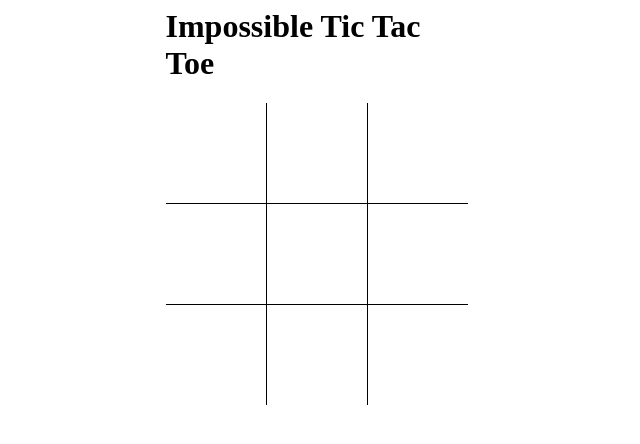
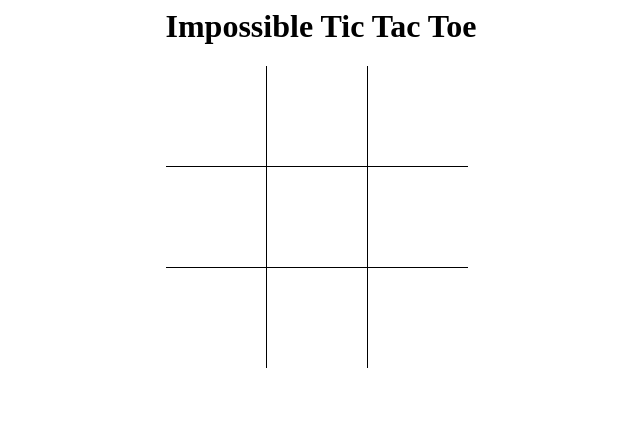
Before and after one commit to jmoon90/tic-tac-toe, a plain HTML site: page index.html in a window 1280 px wide. Shown: the whole page, without its empty margins (322-962 px from the left). Drawn offline with nearby package versions, Linux system fonts and the light colour scheme.

Commit message:
Add a separate width for the title

```diff
--- a/tic_tac_toe.css
+++ b/tic_tac_toe.css
@@ -29,3 +29,7 @@
     clear: both;
     display: table;
 }
+
+#title {
+  width: 400px;
+}
```
